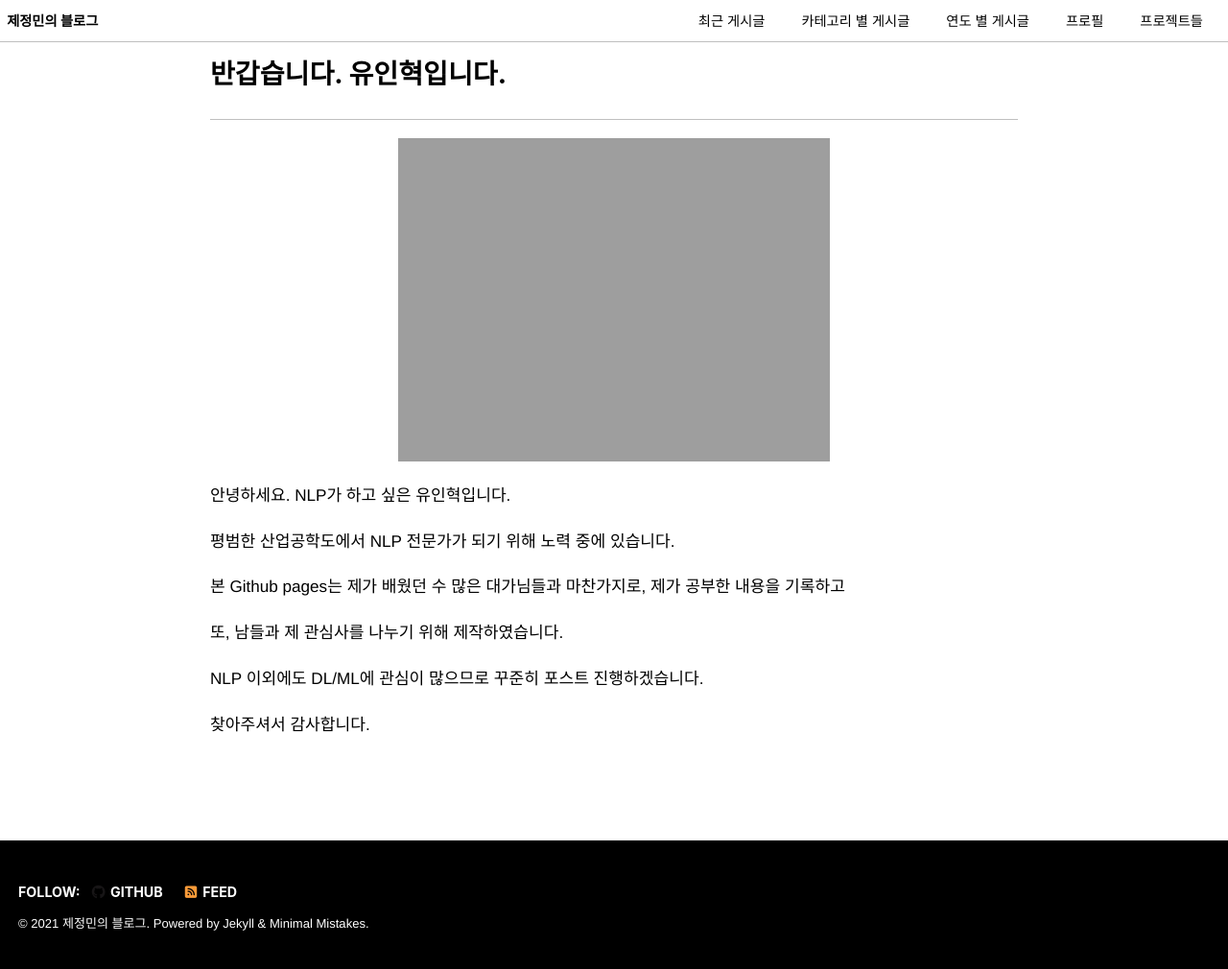
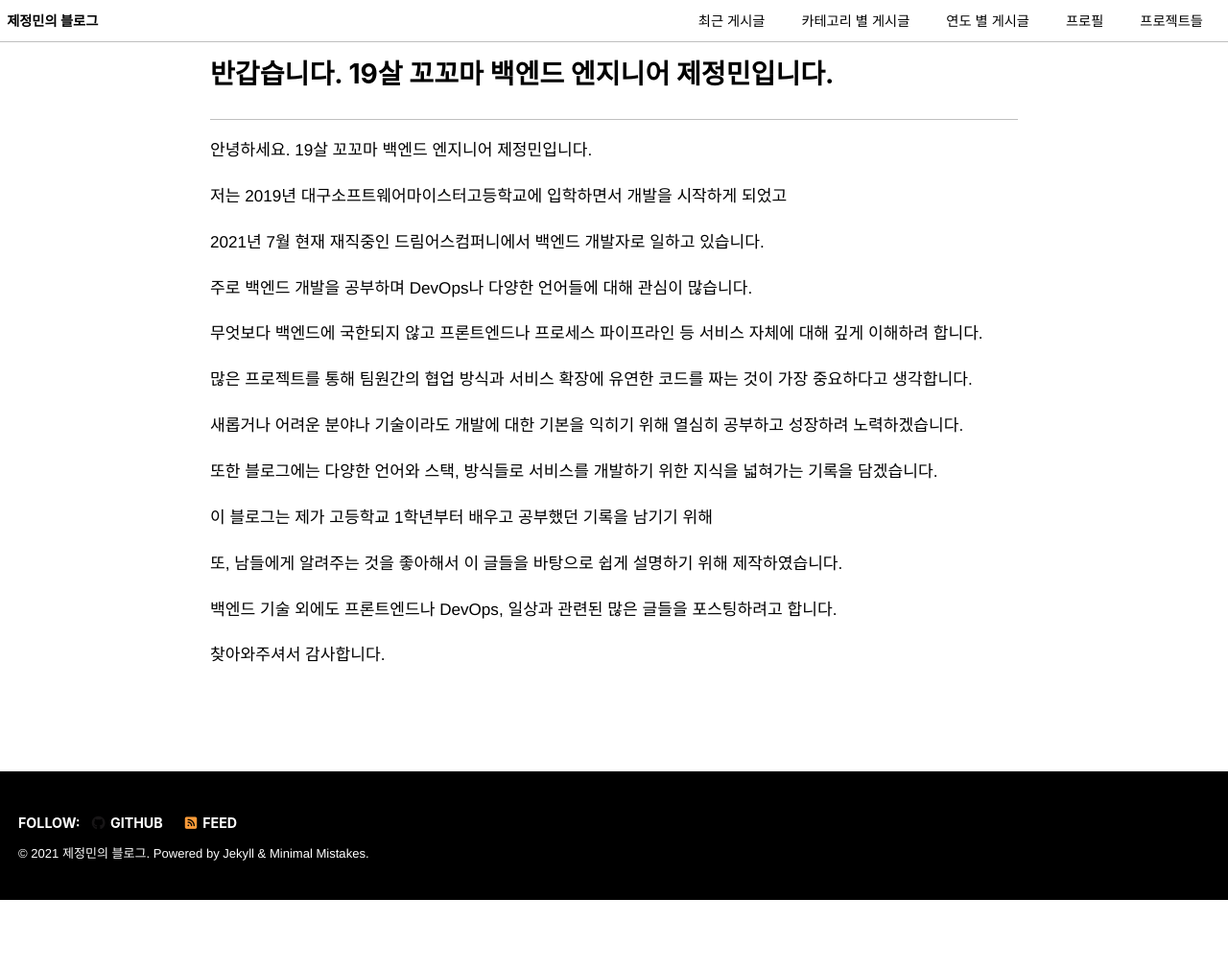
Before and after one commit to jjmin321/jjmin321.github.io, a Jekyll site: the page built from _pages/about.md, in a window 1280 px wide. Shown: the whole page at 96% size. Built offline with Jekyll 4.4.1, drawn with Linux system fonts in a browser that asks for light colours; cached includes are drawn as plain includes; nearby versions of some CDN libraries; after the commit the page ends 938 px from its top, so only the background shows below that.

Commit message:
프로필 설명 글 작성

```diff
--- a/_pages/about.md
+++ b/_pages/about.md
@@ -1,21 +1,31 @@
 ---
-title: "반갑습니다. 유인혁입니다."
+title: "반갑습니다. 19살 꼬꼬마 백엔드 엔지니어 제정민입니다."
 permalink: /about/
 layout: single
 ---
 
 ---
 
-![]({{site.url}}{{site.baseurl}}/assets/images/inhyeok_yoo.jpg){: width="450" height="800"}{: .align-center}
+안녕하세요. 19살 꼬꼬마 백엔드 엔지니어 제정민입니다.
 
-안녕하세요. NLP가 하고 싶은 유인혁입니다.
+저는 2019년 대구소프트웨어마이스터고등학교에 입학하면서 개발을 시작하게 되었고
 
-평범한 산업공학도에서 NLP 전문가가 되기 위해 노력 중에 있습니다.
+2021년 7월 현재 재직중인 드림어스컴퍼니에서 백엔드 개발자로 일하고 있습니다.
 
-본 Github pages는 제가 배웠던 수 많은 대가님들과 마찬가지로, 제가 공부한 내용을 기록하고
+주로 백엔드 개발을 공부하며 DevOps나 다양한 언어들에 대해 관심이 많습니다.
 
-또, 남들과 제 관심사를 나누기 위해 제작하였습니다.
+무엇보다 백엔드에 국한되지 않고 프론트엔드나 프로세스 파이프라인 등 서비스 자체에 대해 깊게 이해하려 합니다.
 
-NLP 이외에도 DL/ML에 관심이 많으므로 꾸준히 포스트 진행하겠습니다.
+많은 프로젝트를 통해 팀원간의 협업 방식과 서비스 확장에 유연한 코드를 짜는 것이 가장 중요하다고 생각합니다.
 
-찾아주셔서 감사합니다.
+새롭거나 어려운 분야나 기술이라도 개발에 대한 기본을 익히기 위해 열심히 공부하고 성장하려 노력하겠습니다.
+
+또한 블로그에는 다양한 언어와 스택, 방식들로 서비스를 개발하기 위한 지식을 넓혀가는 기록을 담겠습니다.
+
+이 블로그는 제가 고등학교 1학년부터 배우고 공부했던 기록을 남기기 위해
+
+또, 남들에게 알려주는 것을 좋아해서 이 글들을 바탕으로 쉽게 설명하기 위해 제작하였습니다.
+
+백엔드 기술 외에도 프론트엔드나 DevOps, 일상과 관련된 많은 글들을 포스팅하려고 합니다.
+
+찾아와주셔서 감사합니다.
```
Also changed, not shown: _pages/CV.md (deleted, +0 -9 lines), _pages/Deep Learning.md (deleted, +0 -9 lines), _pages/Fucking Lazy.md (deleted, +0 -9 lines), _pages/Home.md (deleted, +0 -6 lines), _pages/IT-Interview.md (deleted, +0 -9 lines), _pages/IT.md (deleted, +0 -9 lines), _pages/Machine Learning.md (deleted, +0 -9 lines), _pages/NLP.md (deleted, +0 -9 lines), _pages/Paper Review.md (deleted, +0 -9 lines), _pages/algorithm.md (deleted, +0 -9 lines), _pages/category-archive.md (deleted, +0 -6 lines), _pages/python.md (deleted, +0 -9 lines), _pages/pytorch.md (deleted, +0 -9 lines), _pages/tag-archive.md (deleted, +0 -6 lines), 1 more files.
